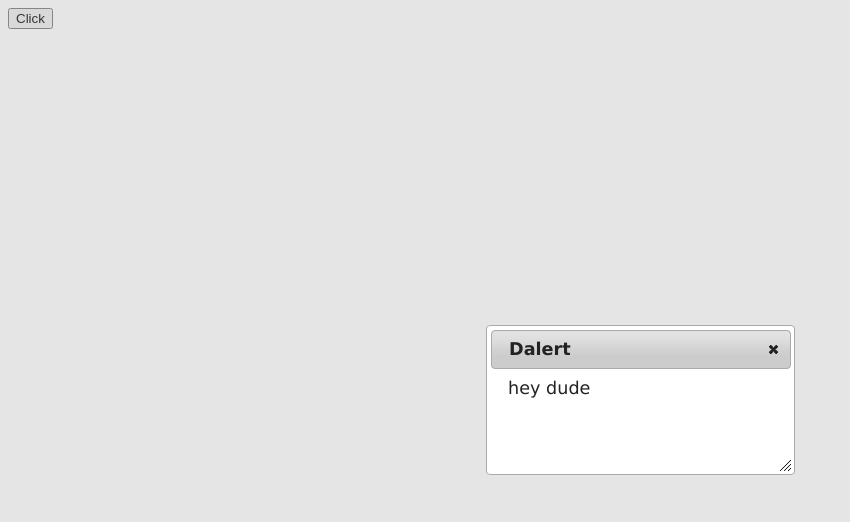
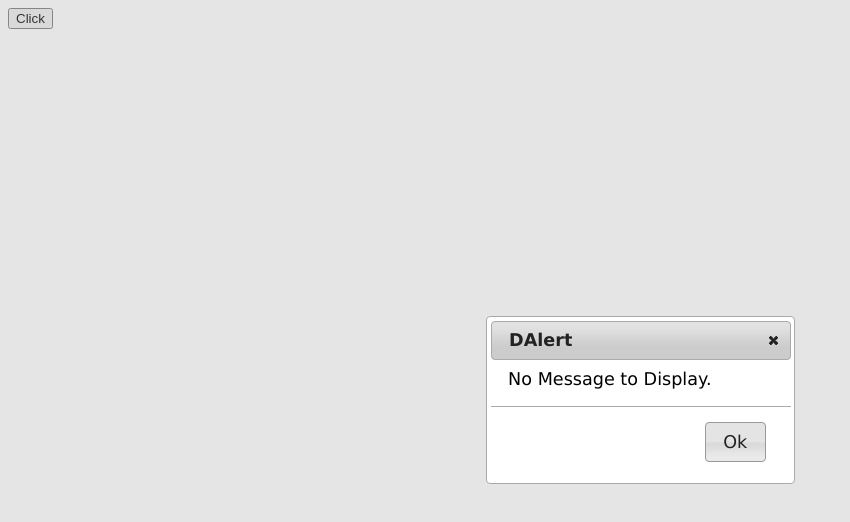
Before and after one commit to andrewdex/dalert, a plain HTML site: page index.html in a window 1280 px wide. Both pictures are taken after a click on the button "Click". Shown: the whole page, without its empty margins (0-850 px from the left). Drawn offline with Linux system fonts and the light colour scheme.

Commit message:
Namespace Protection

```diff
--- a/index.html
+++ b/index.html
@@ -21,7 +21,7 @@
 <script type="text/javascript">
 
 $("#test").click(function(){
-	d.dalert("hey dude"); //Protected Function Call Under a namespace 'd' - Reccomended
+	dx.dalert(); //Protected Function Call Under a namespace 'd' - Reccomended
 
 });
 </script>
--- a/js/dalert.jquery.js
+++ b/js/dalert.jquery.js
@@ -9,60 +9,44 @@ Contribute : http://www.github.com/andrewdex/dalert
  * dalert("Making the Alert Box much simpler, yet fancy");
  */
 
-//Default Dalert Implementation
-function dalert(msg,title) {
 
-	if (title==null){
-		title="Dalert";
+var dx =  {
+
+	dalert : function (output_msg, title_msg, color) {
+	    if (!title_msg)
+	        title_msg = 'DAlert';
+
+	    if (!color)
+	        color = 'black';
+
+	    if (!output_msg)
+	        output_msg = 'No Message to Display.';
+
+	    try {
+	        $("<div></div>").html(output_msg).dialog({
+	            title: title_msg,
+	            resizable: false,
+	            modal: true,
+	            buttons: {
+	                "Ok": function () {
+	                    $(this).dialog("close");
+
 	                }
-
-	if (msg !== null) {
-
-
-		$("body").append("<div id='dialog' style='display:none' title='" + title + "'>" + msg + "</div>");
-		$("#dialog").dialog({
-			modal:true
+	            }
 	        });
 
-	} else {
-		return false;
+	        $(".ui-widget-content").css("color", color);
+	    }
+	    catch (error) {
 
+	        alert(output_msg);
 	    }
 
 
-}
-
-//
-var d = {
-
-//		init: function()
-//		{
-//
-//			dalert();
-//		},
-
-	    dalert: function(msg,title) {
-
-	    	if (title==null){
-	    		title="Dalert";
-	    	}
-
-	    	if (msg !== null) {
-
-
-	    		$("body").append("<div id='dialog' style='display:none' title='" + title + "'>" + msg + "</div>");
-	    		$("#dialog").dialog({
-	    			modal:true
-	    			});
-
-	    	} else {
-	    		return false;
-
-	    	}
 
 	},
 
-	    confirm: function() {
+	confirm : function() {
+	// Undercon
 	}
 };
-//d.init();
```
Lines whose indentation alone changed are shown as unchanged.
